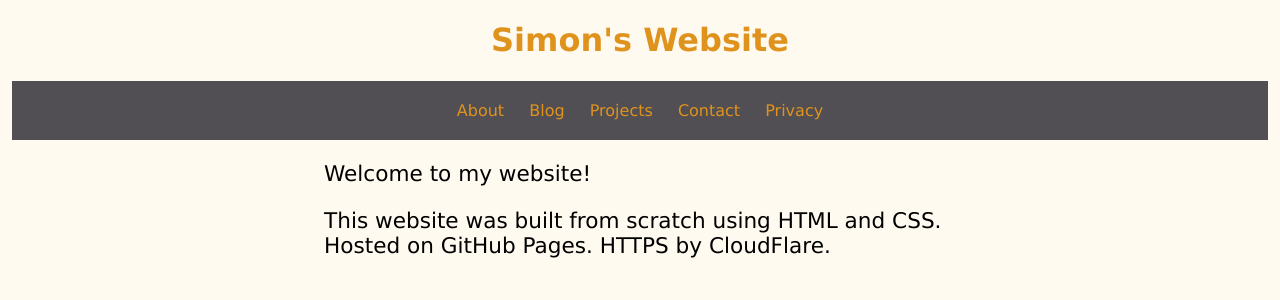
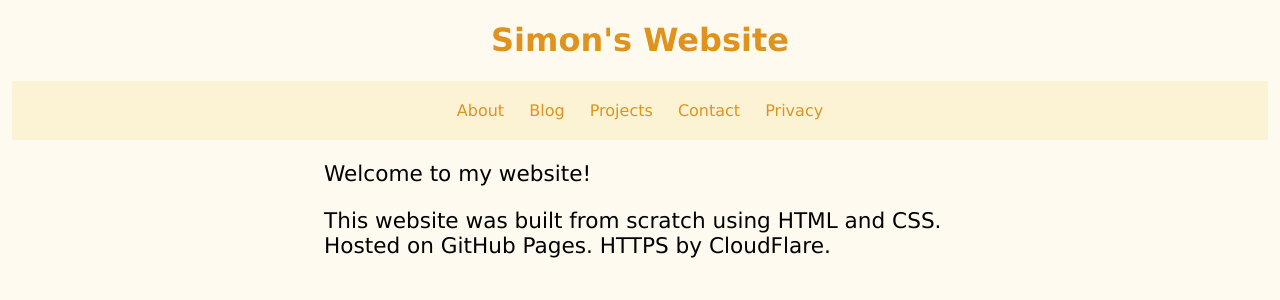
Before and after one commit to simon0h/simon0h.github.io, a Jekyll site: the page built from index.html, in a window 1280 px wide. Shown: the top 300 px of the page. Built offline with Jekyll 4.4.1, drawn with Linux system fonts in a browser that asks for light colours; nearby versions of some CDN libraries.

Commit message:
Light mode tweaks

```diff
--- a/css/style.css
+++ b/css/style.css
@@ -56,7 +56,7 @@ p {
 }
 
 ul {
-	background-color: #514f53;
+	background-color: #fcf3d4;
 	border-width: 0;
 	list-style: none;
 	margin: 4px;
```
